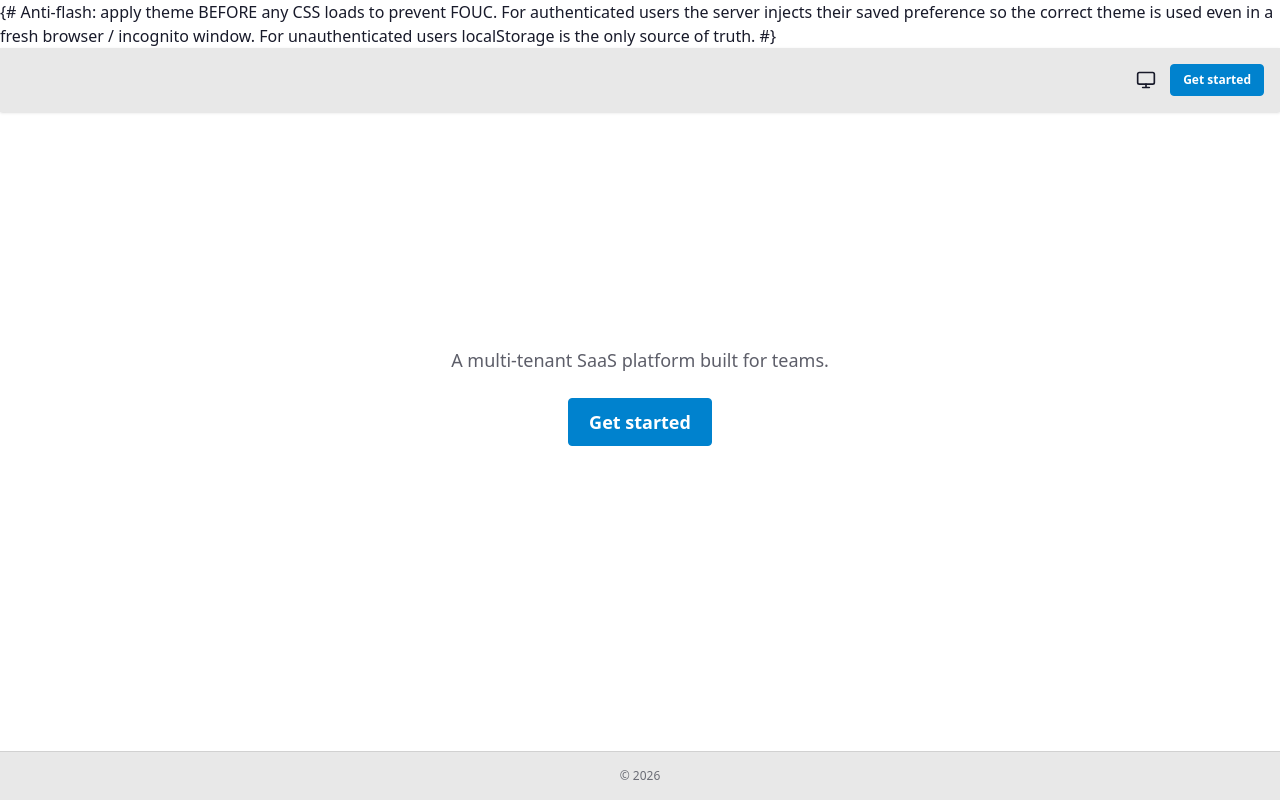
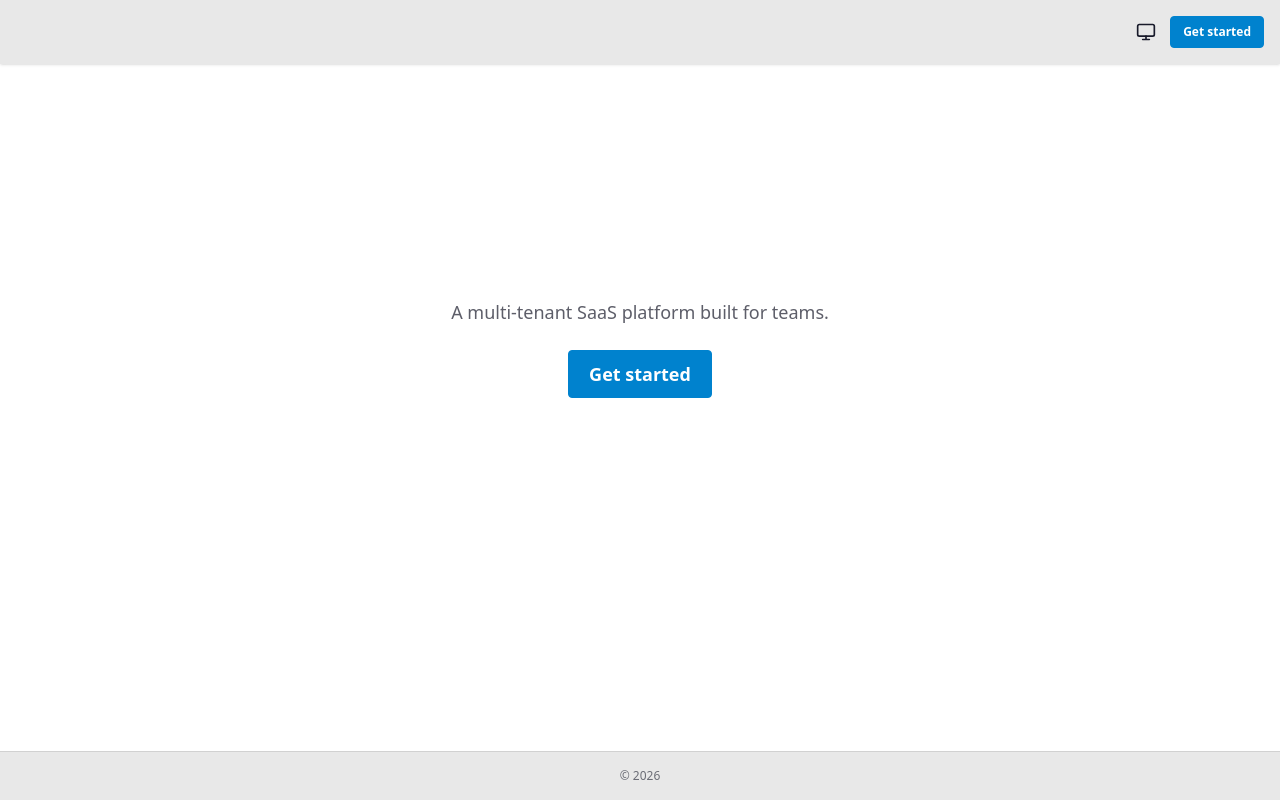
Before and after one commit to peterjgithub/saas-django, a Django app: template templates/pages/home.html in a window 1280 px wide. Run offline with Django 5.2, Linux system fonts and the light colour scheme; the template is opened without the code that fills it, so the values that code supplies are empty.

Commit message:
fix: remove multi-line Django comment before anti-flash script tag

```diff
--- a/templates/base.html
+++ b/templates/base.html
@@ -5,10 +5,7 @@
   <meta name="viewport" content="width=device-width, initial-scale=1.0" />
   <title>{% block title %}{{ SITE_NAME }}{% endblock %}</title>
 
-  {# Anti-flash: apply theme BEFORE any CSS loads to prevent FOUC.
-     For authenticated users the server injects their saved preference so the
-     correct theme is used even in a fresh browser / incognito window.
-     For unauthenticated users localStorage is the only source of truth. #}
+  {# Anti-flash #}
   <script>
     (function () {
       {% if user.is_authenticated %}
```
